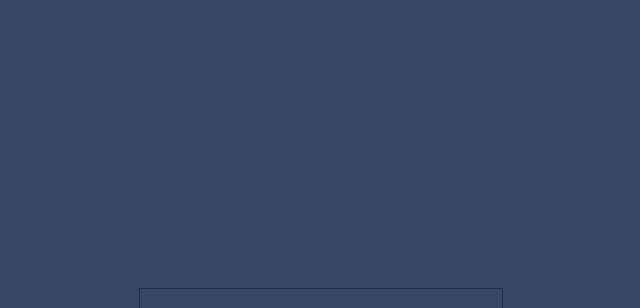
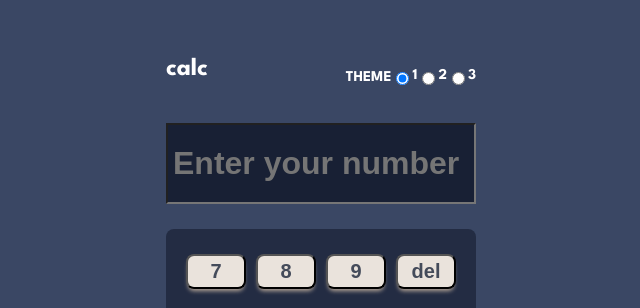
Before and after one commit to olgalis/Calculatorapp, a plain HTML site: page index.html in a window 1280 px wide. Shown: the top 308 px of the page, without its empty margins (319-959 px from the left). Drawn offline with Linux system fonts and the light colour scheme.

Commit message:
The color and size in css
with a colour and size, need to perform hover and special buttons

```diff
--- a/index.html
+++ b/index.html
@@ -17,10 +17,12 @@
       <section class="container">
         <div class="calculator">
           <div class="theme-block flex-row">
+            <div class="name flex-row">
               <h1>calc</h1>
-            <div class="flex-row">
+
+              <div class="theme-switcher">
+                <label>
                   <h2>theme</h2>
-              <label>
                   <input
                     type="radio"
                     name="theme"
@@ -46,6 +48,7 @@
                 </label>
               </div>
             </div>
+          </div>
           <form class="buttons">
             <div class="display flex-row">
               <input
@@ -55,6 +58,7 @@
                 readonly
               />
             </div>
+            <div class="number-buttons">
               <div class="flex-row">
                 <input type="button" value="7" onclick="display.value +='7'" />
                 <input type="button" value="8" onclick="display.value +='8'" />
@@ -94,6 +98,7 @@
                   class="equal"
                 />
               </div>
+            </div>
           </form>
         </div>
       </section>
--- a/styles.css
+++ b/styles.css
@@ -22,7 +22,9 @@ body {
   --key-shadow-2: hsl(6, 70%, 34%);
   --key-background-3: hsl(30, 25%, 89%);
   --key-shadow-gray-4: hsl(28, 16%, 65%);
-  --font-color: hsl(221, 14%, 31%);
+  --number-color: hsl(221, 14%, 31%);
+  --font-color: hsl(0, 0%, 100%);
+  --font-btn-color: hsl(0, 0%, 100%);
 }
 .theme-light {
   --main-background: hsl(0, 0%, 90%);
@@ -34,7 +36,9 @@ body {
   --key-shadow-2: hsl(25, 99%, 27%);
   --key-background-3: hsl(45, 7%, 89%);
   --key-shadow-4: hsl(35, 11%, 61%);
+  --number-color: hsl(60, 10%, 19%);
   --font-color: hsl(60, 10%, 19%);
+  --font-btn-color: hsl(0, 0%, 100%);
 }
 
 .theme-violet {
@@ -47,7 +51,9 @@ body {
   --key-shadow-2: hsl(268, 47%, 21%);
   --key-background-3: hsl(198, 20%, 13%);
   --key-shadow-4: hsl(290, 70%, 36%);
+  --number-color: hsl(52, 100%, 62%);
   --font-color: hsl(52, 100%, 62%);
+  --font-btn-color: hsl(0, 0%, 100%);
 }
 
 body {
@@ -56,27 +62,113 @@ body {
   font-size: 32px;
   line-height: 1rem;
   background-color: var(--main-background);
-  color: var(--font-color);
 }
 
 .container {
-  width: 100%;
-  height: 100vh;
   display: flex;
+  justify-content: center;
   align-items: center;
-  justify-content: center;
+  padding: 20px;
 }
 
+.calculator {
+  width: 25%;
+}
+
+.theme-block {
+  width: 100%;
+  display: flex;
+  flex-direction: column;
+  align-items: flex-end;
+  margin-top: 20px;
+}
+
+/* ------------------Calc and Theme--------------------- */
+.name {
+  align-items: flex-end;
+  width: 100%;
+}
+.name h1 {
+  color: var(--font-color);
+  font-size: 25px;
+}
 .flex-row {
   display: flex;
   flex-flow: row nowrap;
+  justify-content: space-between;
+}
+
+.theme-switcher {
+  display: flex;
+  flex-direction: column;
   align-items: center;
 }
 
-.calculator {
-  border: 1px solid var(--tgle-keypad-background);
+label {
+  display: flex;
+  flex-wrap: wrap;
+  align-items: center;
+}
+label h2 {
+  color: var(--font-color);
+  font-size: 15px;
+  text-transform: uppercase;
+}
+span {
+  margin-bottom: 5px;
+  color: var(--font-color);
+  font-size: 15px;
 }
 
+/* --------------DISPLAY------------------------ */
+
+.buttons .display input[name="display"] {
+  width: 100%;
+  height: auto;
+  margin-top: 25px;
+  margin-bottom: 25px;
+  padding: 20px 5px;
+  color: var(--font-color);
+  font-size: 32px;
+  font-weight: 700;
+  background-color: var(--screen-background);
+}
+.number-buttons input[type="button"],
+.buttons .display input[name="display"] {
+  cursor: pointer;
+}
+
+/* -------------BUTTONS--------------------------- */
+.number-buttons {
+  padding: 15px;
+  background-color: var(--tgle-keypad-background);
+  border-radius: 8px;
+}
+
+.number-buttons .flex-row input {
+  margin: 10px 5px;
+}
+.number-buttons input[type="button"] {
+  background-color: var(--key-background-3);
+  border-radius: 8px;
+  font-size: 20px;
+  font-weight: bold;
+  color: var(--number-color);
+  box-shadow: 0 4px 4px -2px var(--key-shadow-gray-4);
+}
+
+.number-buttons input[type="button"]:hover {
+  background-color: var(--font-btn-color);
+  border-radius: 8px;
+  font-size: 20px;
+  font-weight: bold;
+  color: var(--number-color);
+}
+
+.calculator form input {
+  width: 60px;
+  height: 35px;
+}
 .attribution {
   font-size: 11px;
   text-align: center;
```
Lines whose indentation alone changed are shown as unchanged.
